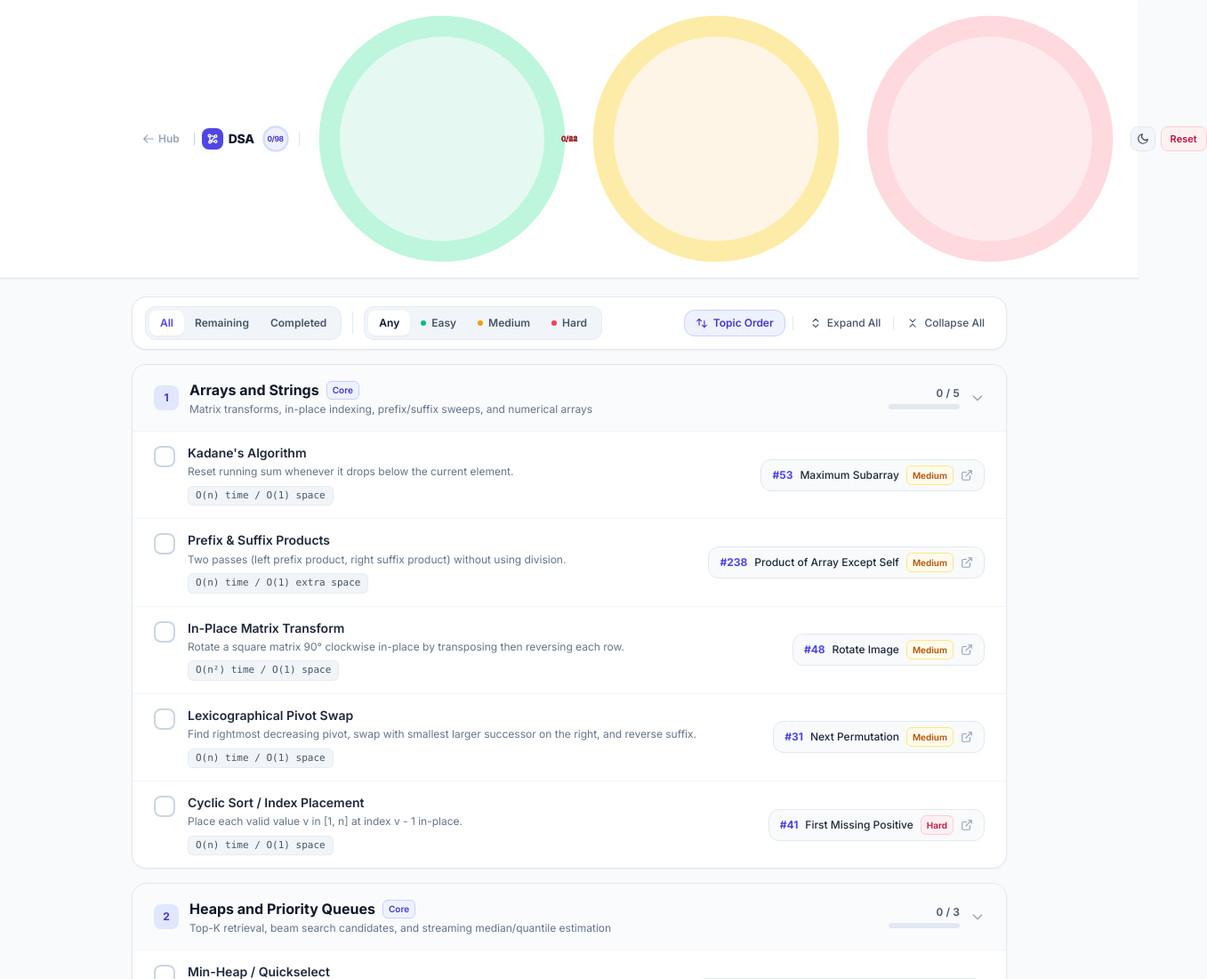
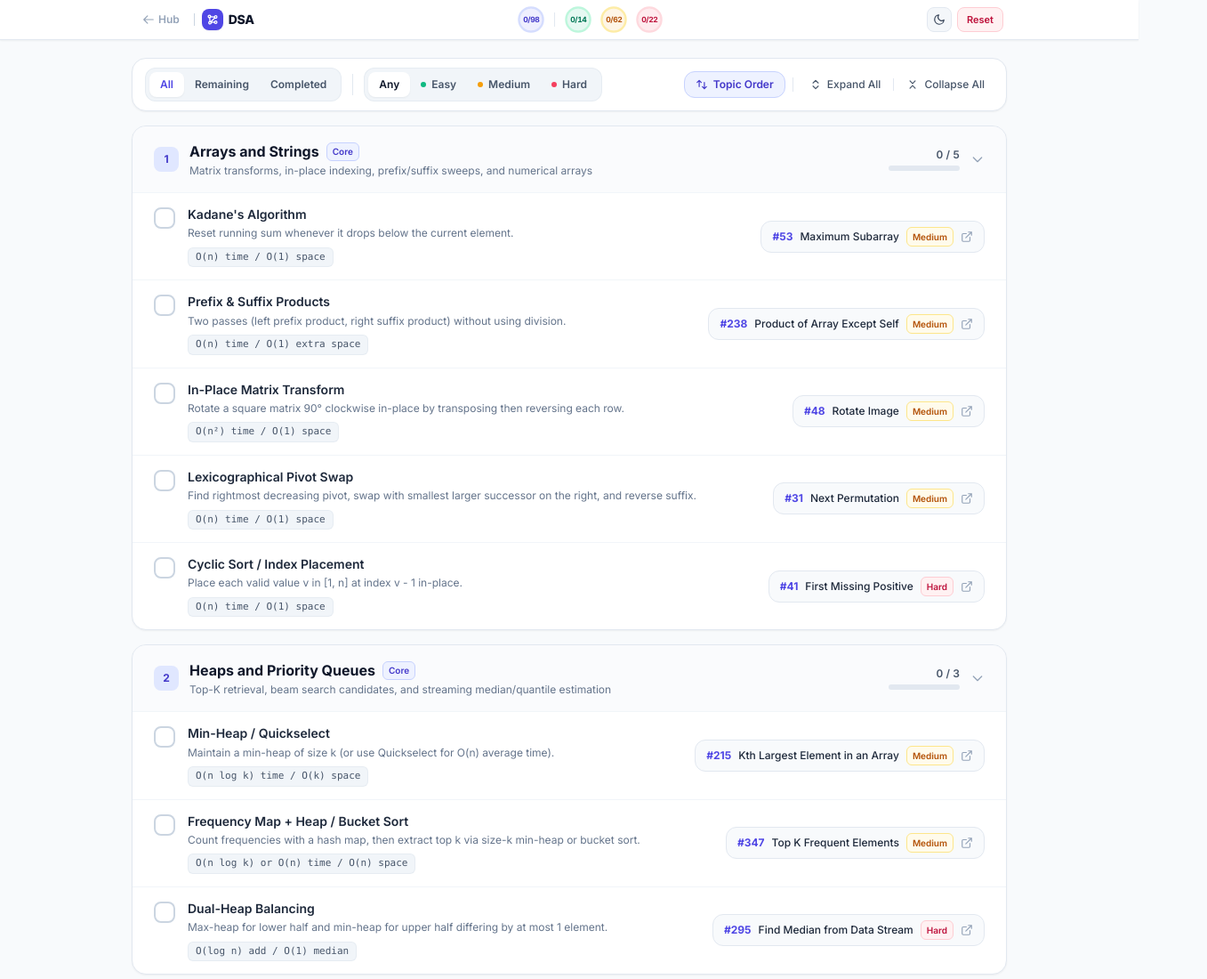
Before and after one commit to Mveen3/Sheets, a plain HTML site: page dsa.html in a window 1280 px wide. Shown: the top 1100 px of the page at 89% size, 1357 px wide, since content can reach past the window. Drawn offline with nearby package versions, Linux system fonts and the light colour scheme.

Commit message:
Fix header progress rings blowout in dsa.html on laptop screens

```diff
--- a/dsa.html
+++ b/dsa.html
@@ -1340,7 +1340,7 @@
      * Build markup for one 32x32 circular SVG progress ring with centered fraction text.
      * Hides the active arc stroke cleanly at 0% so there is never a stray dot.
      */
-    function createProgressRingMarkup({ label, done, total, strokeHex, fillClass, trackClass, textClass }) {
+    function createProgressRingMarkup({ key, label, done, total, strokeHex, fillClass, trackClass, textClass, extraClass = '' }) {
       const ratio = total > 0 ? Math.min(1, Math.max(0, done / total)) : 0;
       const pct = Math.round(ratio * 100);
       const offset = +(RING_CIRCUMFERENCE * (1 - ratio)).toFixed(3);
@@ -1351,11 +1351,13 @@
 
       return `
         <div
-          class="relative w-7 h-7 sm:w-8 sm:h-8 shrink-0 select-none"
+          data-ring-key="${key || ''}"
+          class="relative w-7 h-7 sm:w-8 sm:h-8 shrink-0 select-none ${extraClass}"
+          style="width: 32px; height: 32px; min-width: 28px; min-height: 28px; max-width: 32px; max-height: 32px;"
           title="${tooltip}"
           aria-label="${tooltip}"
         >
-          <svg class="w-full h-full -rotate-90" viewBox="0 0 32 32" aria-hidden="true">
+          <svg style="width: 100%; height: 100%;" class="w-full h-full -rotate-90 block" viewBox="0 0 32 32" aria-hidden="true">
             <!-- Subtle Tinted Inner Fill -->
             <circle cx="16" cy="16" r="12.25" class="${fillClass}" />
             <!-- Background Track Ring -->
@@ -1455,11 +1457,11 @@
       // Build ring DOM on first run so subsequent updates animate stroke-dashoffset smoothly
       if (!container.dataset.initialized) {
         container.innerHTML =
-          createProgressRingMarkup(specs[0]).replace('<div', '<div data-ring-key="overall"') +
+          createProgressRingMarkup(specs[0]) +
           '<span class="hidden sm:inline-block h-4 w-px bg-slate-200 dark:bg-slate-800 mx-0.5 shrink-0" aria-hidden="true"></span>' +
-          createProgressRingMarkup(specs[1]).replace('<div', '<div class="hidden sm:block" data-ring-key="easy"') +
-          createProgressRingMarkup(specs[2]).replace('<div', '<div class="hidden sm:block" data-ring-key="medium"') +
-          createProgressRingMarkup(specs[3]).replace('<div', '<div class="hidden sm:block" data-ring-key="hard"');
+          createProgressRingMarkup({ ...specs[1], extraClass: 'hidden sm:block' }) +
+          createProgressRingMarkup({ ...specs[2], extraClass: 'hidden sm:block' }) +
+          createProgressRingMarkup({ ...specs[3], extraClass: 'hidden sm:block' });
         container.dataset.initialized = 'true';
         return;
       }
```
